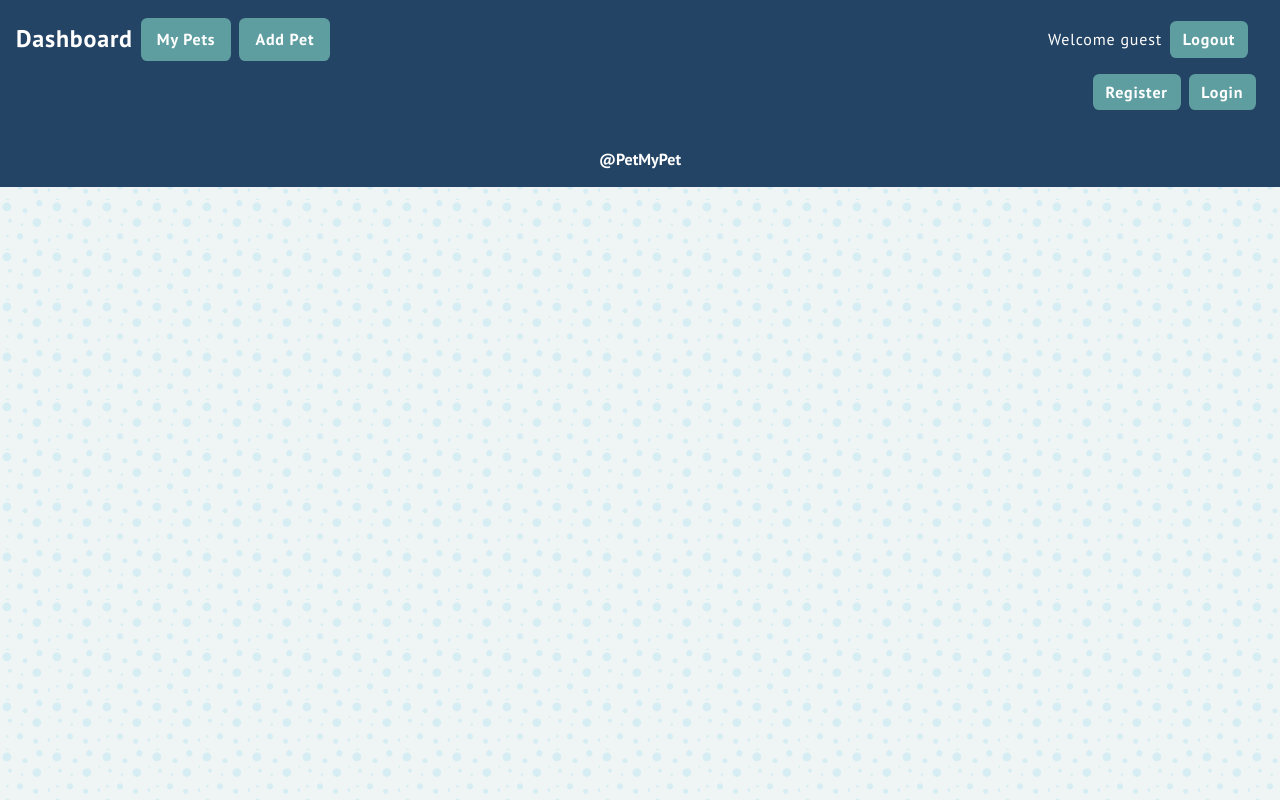
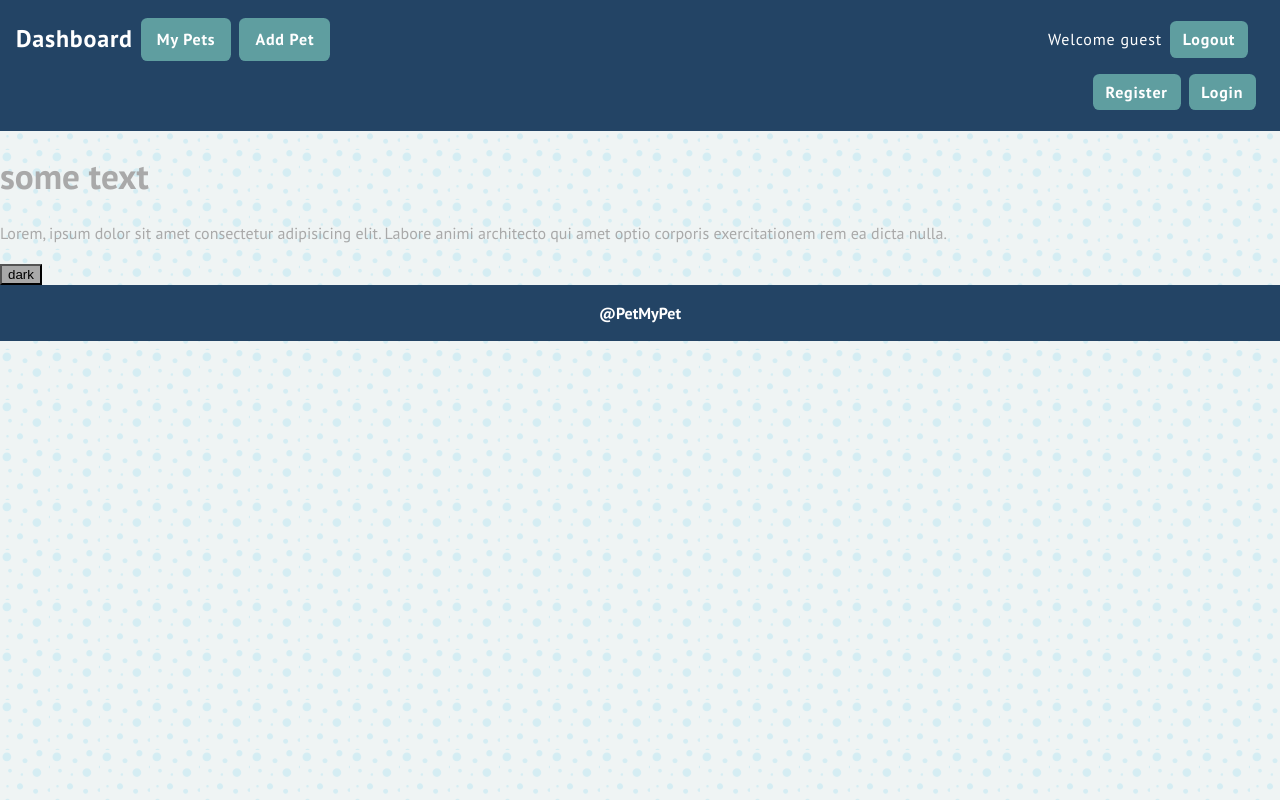
Before and after one commit to dzhaniivanov/react-demo, a React (Create React App) app: page /advanced in a window 1280 px wide. Built offline with nearby package versions, Linux system fonts and the light colour scheme; no server answers; a web font is replaced by a local one.

Commit message:
context demo

```diff
--- a/src/App.js
+++ b/src/App.js
@@ -10,6 +10,9 @@ import CreatePet from './components/CreatePet/CreatePet';
 import EditPetDetails from './components/EditPetDetails/EditPetDetails';
 import Login from './components/Login/Login';
 import Register from './components/Register/Register';
+
+import AdvancedTechniques from './components/AdvancedTechniques/AdvancedTechniques';
+
 
 
 import Demo from './components/Shared/Demo';
@@ -48,6 +51,9 @@ function App() {
         <Route path="/login" render={props => <Login {...props}  {...authInfo} />} />
         <Route path="/register" render={props => <Register{...props} {...authInfo} />} />
 
+        <Route path="/advanced" component={AdvancedTechniques} />
+
+
         <Route path="/logout" render={props => {
           auth.signOut();
           return <Redirect to="/" />
--- /dev/null
+++ b/src/components/AdvancedTechniques/AdvancedApp.js
@@ -0,0 +1,33 @@
+import React from 'react';
+import Toolbar from './Toolbar';
+import ThemeContext from './ThemeContext';
+
+
+class AdvancedApp extends React.Component {
+    constructor(props) {
+        super(props);
+        this.state = {
+            currentTheme: 'dark',
+        };
+    }
+
+    onChangeThemeClickHandler() {
+        //this.setState(oldState => oldState.currentTheme == 'dark' ? { currentTheme: 'light' } : { currentTheme: 'dark' })
+        this.setState(oldState => ({ currentTheme: oldState.currentTheme == 'dark' ? 'light' : 'dark' }))
+    }
+
+
+    render() {
+        const contextValue = {
+            theme: this.state.currentTheme,
+            onChangeThemeClickHandler: this.onChangeThemeClickHandler.bind(this)
+        }
+        return (
+            <ThemeContext.Provider value={contextValue}>
+                <Toolbar />
+            </ThemeContext.Provider>
+        )
+    }
+}
+
+export default AdvancedApp;
--- /dev/null
+++ b/src/components/AdvancedTechniques/AdvancedTechniques.js
@@ -0,0 +1,10 @@
+import AdvancedApp from './AdvancedApp';
+
+function AdvancedTechniques() {
+    return (
+        <AdvancedApp />
+
+    )
+}
+
+export default AdvancedTechniques
--- /dev/null
+++ b/src/components/AdvancedTechniques/Button.js
@@ -0,0 +1,19 @@
+import ThemeContext from './ThemeContext';
+function Button({
+    buttonClickHandler
+}) {
+    return (
+        <ThemeContext.Consumer>
+            {values =>
+                <button
+                    onClick={buttonClickHandler}
+                    style={{ backgroundColor: values.theme == 'dark' ? 'darkgray' : 'lightgreen' }}
+                >
+                    {values.theme}
+                </button>
+            }
+        </ThemeContext.Consumer>
+    )
+}
+
+export default Button;
--- /dev/null
+++ b/src/components/AdvancedTechniques/ButtonHeader.js
@@ -0,0 +1,17 @@
+import { useContext } from 'react';
+import ThemeContext from './ThemeContext';
+
+const ButtonHeader = ({
+
+}) => {
+    const { theme } = useContext(ThemeContext);
+
+    return (
+        <header style={{ color: theme == 'dark' ? 'darkgray' : 'lightgreen' }}>
+            <h1>some text</h1>
+            <p>Lorem, ipsum dolor sit amet consectetur adipisicing elit. Labore animi architecto qui amet optio corporis exercitationem rem ea dicta nulla. </p>
+        </header>
+    )
+}
+
+export default ButtonHeader;
--- /dev/null
+++ b/src/components/AdvancedTechniques/ThemeContext.js
@@ -0,0 +1,7 @@
+import React from 'react';
+
+const ThemeContext = React.createContext('dark');
+
+ThemeContext.displayName = 'ThemeContext';
+
+export default ThemeContext;
--- /dev/null
+++ b/src/components/AdvancedTechniques/ThemedButton.js
@@ -0,0 +1,25 @@
+import React from 'react';
+import Button from './Button';
+import ButtonHeader from './ButtonHeader';
+
+import ThemeContext from './ThemeContext';
+
+class ThemedButton extends React.Component {
+    componentDidMount() {
+        console.log(this.context.theme);
+    }
+
+
+    render() {
+        return (
+            <>
+                <ButtonHeader />
+                <Button buttonClickHandler={this.context.onChangeThemeClickHandler} />
+
+            </>
+        )
+    }
+}
+
+ThemedButton.contextType = ThemeContext;
+export default ThemedButton;
--- /dev/null
+++ b/src/components/AdvancedTechniques/Toolbar.js
@@ -0,0 +1,12 @@
+import ThemedButton from './ThemedButton';
+
+
+function Toolbar(props) {
+    return (
+        <div>
+            <ThemedButton />
+        </div>
+    )
+}
+
+export default Toolbar;
```
Also changed, not shown: src/services/requester.js (deleted).
